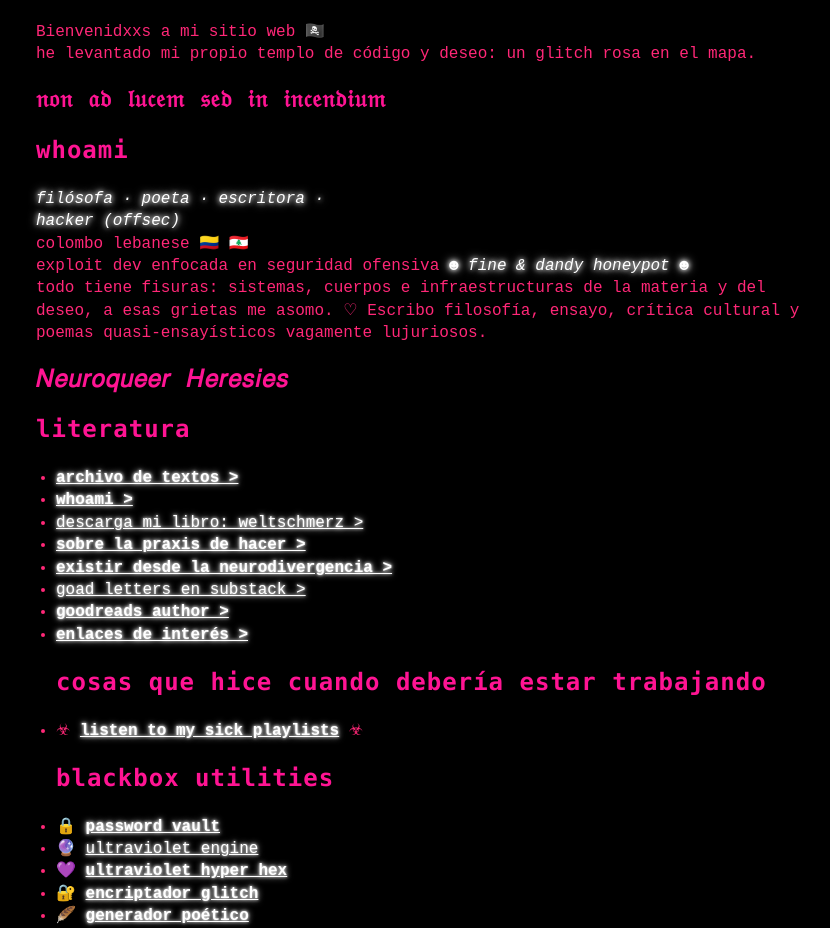
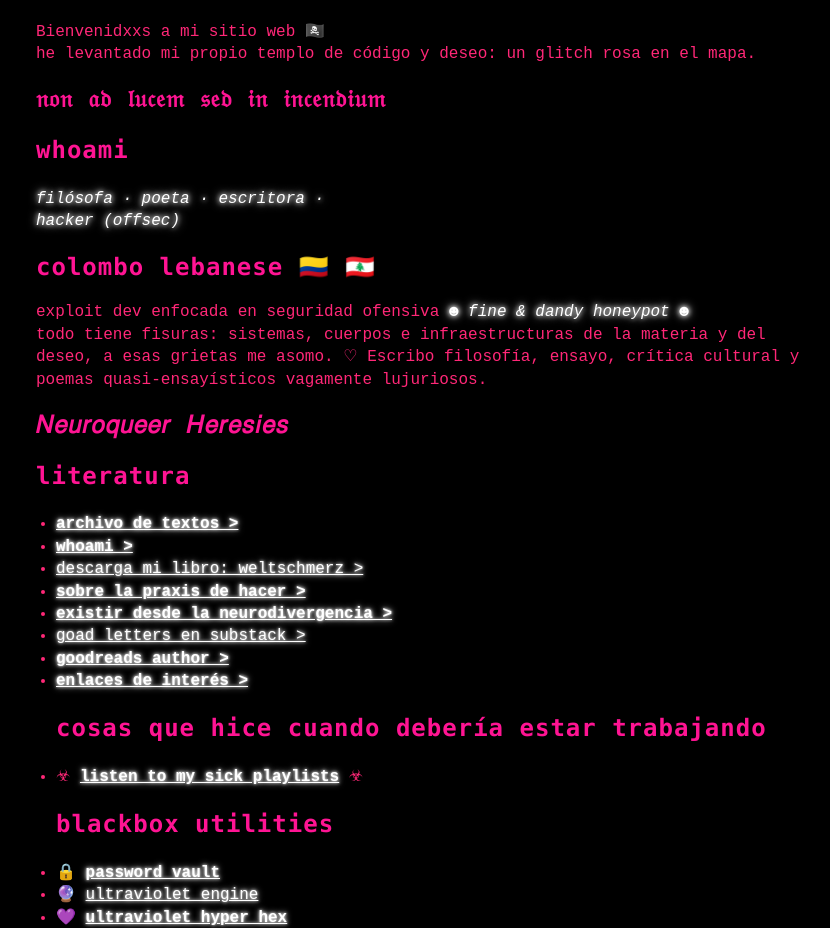
Before and after one commit to medusahra/medusahra.github.io, a Jekyll site: the page built from index.md, in a window 1280 px wide. Shown: the part 446-1374 px from the top of the page, without its empty margins (219-1049 px from the left). Built offline with Jekyll 4.4.1, drawn with Linux system fonts in a browser that asks for light colours.

Commit message:
Update index.md

```diff
--- a/index.md
+++ b/index.md
@@ -17,10 +17,10 @@ he levantado mi propio templo de código y deseo: un glitch rosa en el mapa.
 ## whoami
 
 *filósofa · poeta · escritora · <br>
- hacker (offsec)*
- <br>
-
+ hacker (offsec)* <br>
+ <h1 style="line-height: 1.2;">
 colombo lebanese 🇨🇴 🇱🇧 <br>
+  </h1>
 exploit dev enfocada en seguridad ofensiva *☻ fine & dandy honeypot ☻* <br>
 todo tiene fisuras: sistemas, cuerpos e infraestructuras de la materia y del deseo, a esas grietas me asomo. ♡
 Escribo filosofía, ensayo, crítica cultural y poemas quasi-ensayísticos vagamente lujuriosos.
```
